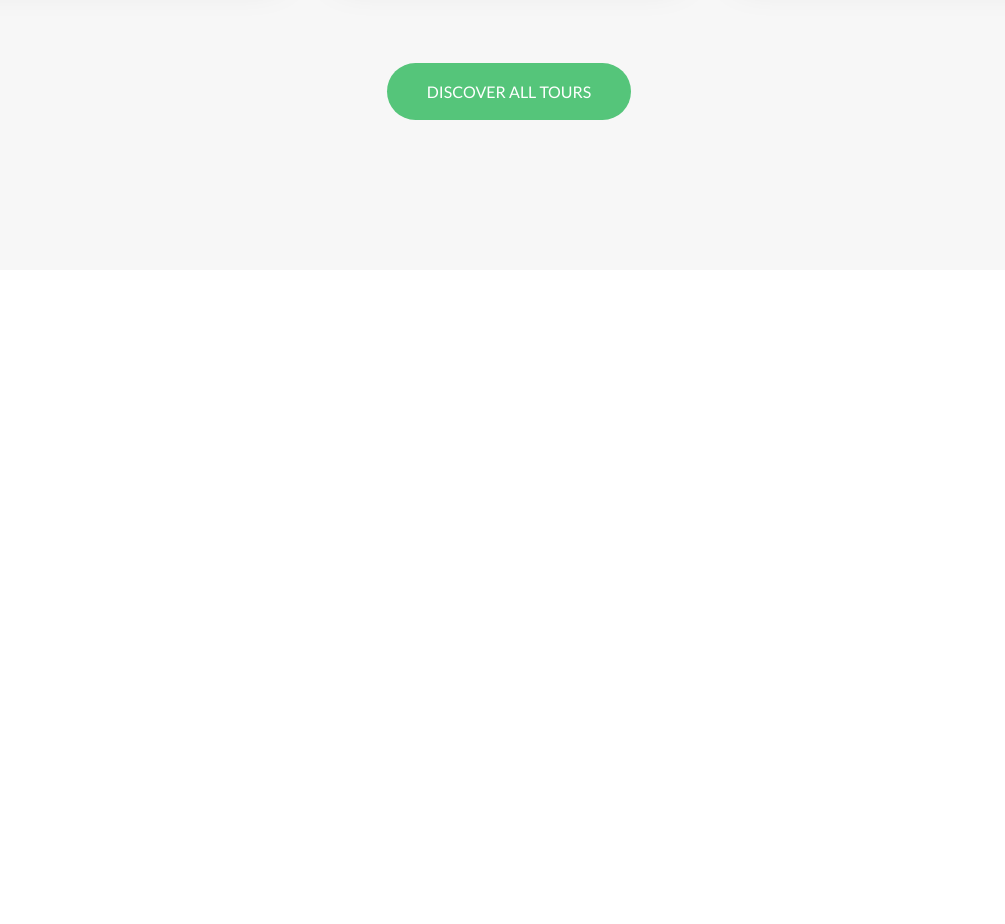
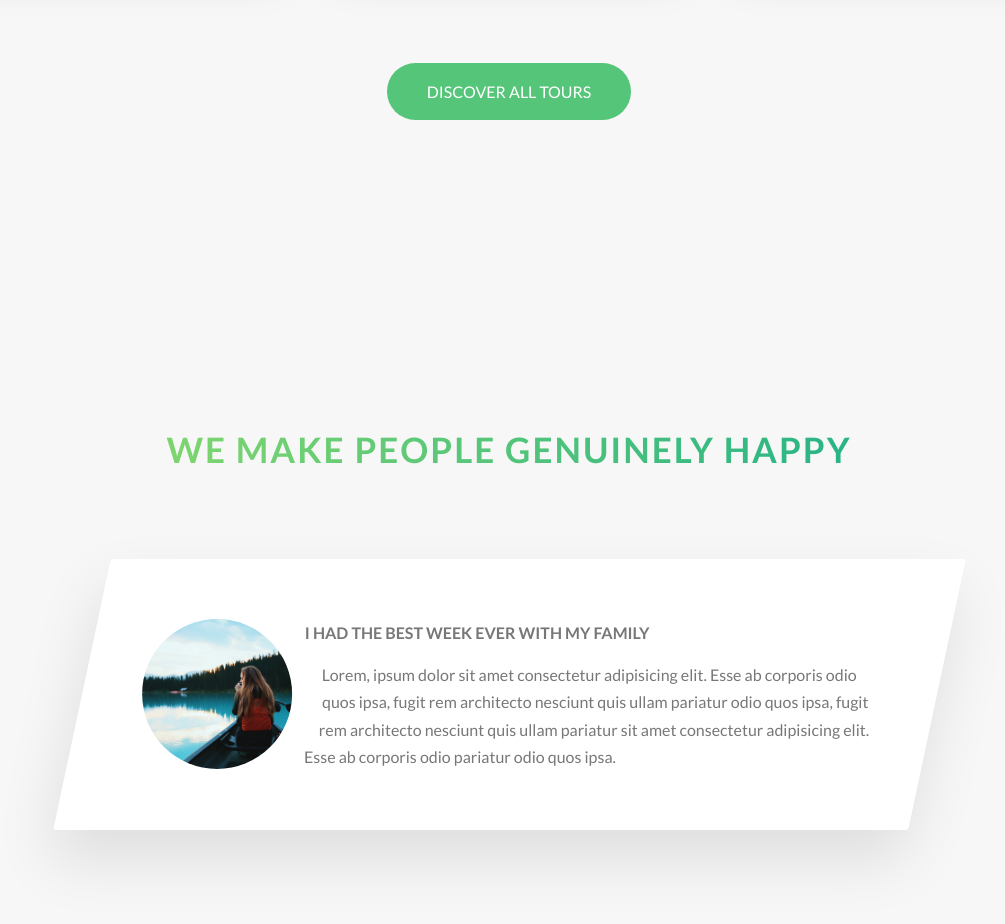
Before and after one commit to zalexzuo/Natours-advance-css-and-sass, a website: page index.html in a window 1280 px wide. Shown: the part 3002-3926 px from the top of the page, without its empty margins (131-1136 px from the left). Before the commit the page ends 3302 px from the top, so only its background shows below. Drawn offline with Linux system fonts and the light colour scheme.

Commit message:
add section-stories

```diff
--- a/index.html
+++ b/index.html
@@ -258,6 +258,36 @@
           >
         </div>
       </section>
+
+      <section class="section-stories">
+        <div class="u-center-text u-margin-bottom-large">
+          <h2 class="heading-secondary">We make people genuinely happy</h2>
+        </div>
+
+        <div class="row">
+          <div class="story">
+            <figure class="story__shape">
+              <img
+                src="img/nat-8.jpg"
+                alt="Person on a tour"
+                class="story__img"
+              />
+            </figure>
+            <div class="story__text">
+              <h3 class="heading-tertiary u-margin-bottom-small">
+                I had the best week ever with my family
+              </h3>
+              <p>
+                Lorem, ipsum dolor sit amet consectetur adipisicing elit. Esse
+                ab corporis odio quos ipsa, fugit rem architecto nesciunt quis
+                ullam pariatur odio quos ipsa, fugit rem architecto nesciunt
+                quis ullam pariatur sit amet consectetur adipisicing elit. Esse
+                ab corporis odio pariatur odio quos ipsa.
+              </p>
+            </div>
+          </div>
+        </div>
+      </section>
     </main>
   </body>
 </html>
--- /dev/null
+++ b/sass/components/_story.scss
@@ -0,0 +1,34 @@
+.story {
+  width: 75%;
+  margin: 0 auto;
+  box-shadow: 0 3rem 6rem rgba($color-black, 0.1);
+  background-color: $color-white;
+  border-radius: 3px;
+  padding: 6rem;
+  padding-left: 9rem;
+  font-size: $default-font-size;
+  transform: skewX(-12deg);
+
+  & > * {
+  }
+
+  &__shape {
+    width: 15rem;
+    height: 15rem;
+    background-color: transparent;
+    float: left; // must hava height and width
+    -webkit-shape-outside: circle(50% at 50% 50%); /* make it works on Safari */
+    shape-outside: circle(50% at 50% 50%); // make it float around circle
+    -webkit-clip-path: circle(50% at 50% 50%);
+    clip-path: circle(50% at 50% 50%); // make it looks like circle
+    transform: translateX(-3rem) skewX(12deg); // avoid to use margin for moving an elemenmts in this case
+  }
+
+  &__img {
+    height: 100%;
+  }
+
+  &__text {
+    transform: skewX(12deg);
+  }
+}
--- a/sass/main.scss
+++ b/sass/main.scss
@@ -14,6 +14,7 @@
 @import "components/composition";
 @import "components/feature-box";
 @import "components/card";
+@import "components/story";
 
 @import "layout/header";
 @import "layout/grid";
--- a/sass/pages/_home.scss
+++ b/sass/pages/_home.scss
@@ -29,3 +29,8 @@
   padding: 25rem 0 15rem 0;
   margin-top: -11.5rem;
 }
+
+.section-stories {
+  padding: 15rem 0;
+  background-color: $color-grey-light-1;
+}
```
Also changed, not shown: css/style.css, 1 other file.
